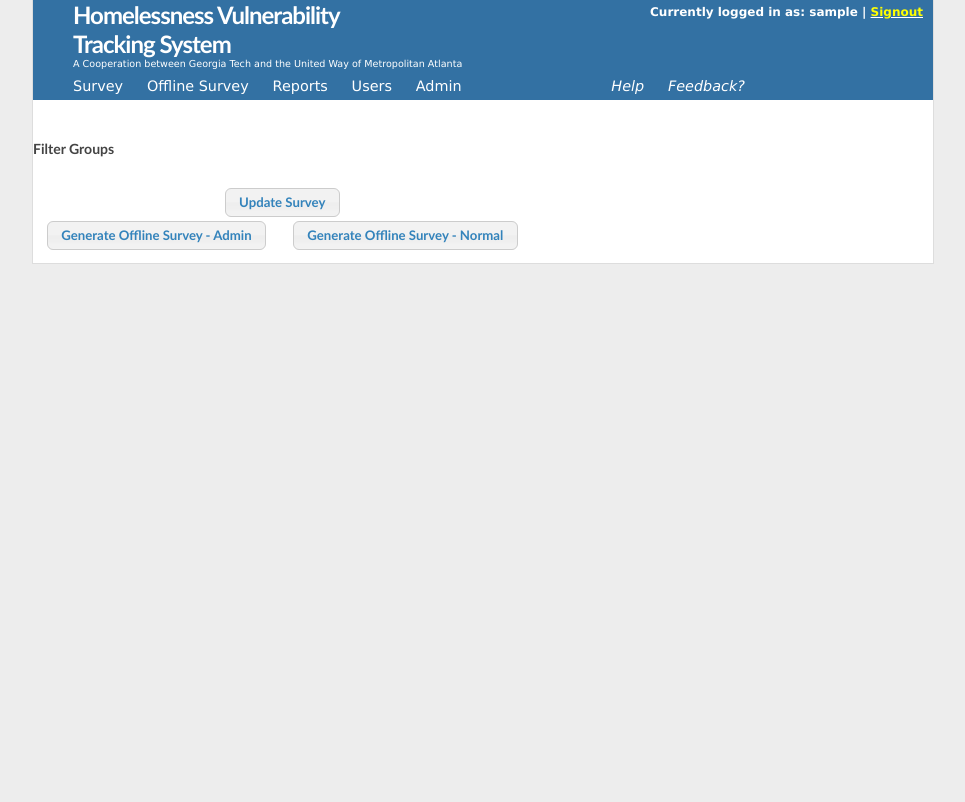
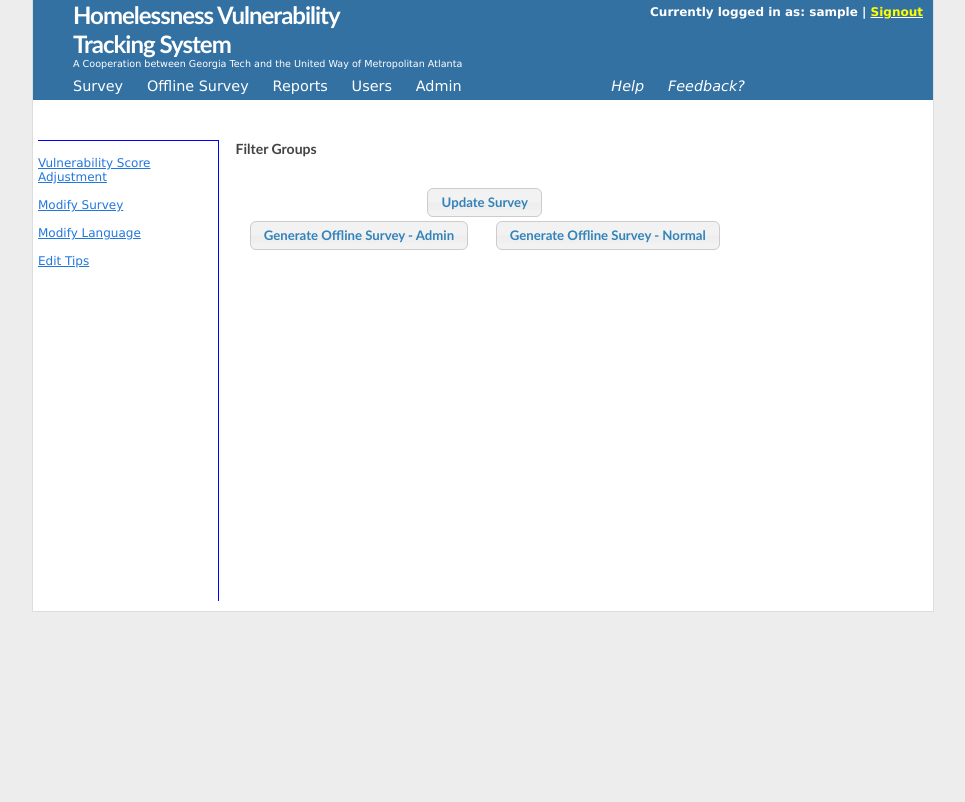
Before and after one commit to brett9897/Streets2Home, a WordPress theme: template modify_survey.php in a window 1280 px wide. Shown: the whole page, without its empty margins (157-1122 px from the left). Run offline with PHP 8.4 and a stand-in for WordPress, Linux system fonts and the light colour scheme; the site name, menu and one post (Sample post) are stand-ins, and other content is empty; the visitor is signed in with stand-in values (Sample User, id 1); a stand-in replaces the project's code that opens the database connection; some libraries are stand-ins or nearby versions.

Commit message:
Finished admin nav

```diff
--- a/modify_survey.php
+++ b/modify_survey.php
@@ -10,7 +10,7 @@
               <script src="js/jquery-ui-1.9.2.custom.min.js" type="text/javascript"></script>
               <script src="js/button.js" text="text/javascript"></script>
 			</head>
-			<body onload="javascript:setOffsets()">
+			<body>
 <?php
 session_start();
 include('dbconfig.php');
@@ -79,8 +79,16 @@ else if( isset($_SESSION['surveyOfflineSet']) ) {
 	$_SESSION['surveyOfflineSet'] = null;
 }
 
-
-echo '<div id="wrapper">';
+?>
+<div id="wrapping" class="mod_surv">
+    <div id="side_nav" class="mod_surv">
+        <a href="adjust_vi.php">Vulnerability Score Adjustment</a><br/><br/>
+        <a href="modify_survey.php">Modify Survey</a><br/><br/>
+        <a href="#">Modify Language</a><br/><br/>
+        <a href="edit_tips.php">Edit Tips</a><br/><br/>
+    </div>
+<?php
+echo '<div id="wrapper" class="mod_surv">';
 echo '<h3>Filter Groups</h3><br/><br/>';
 echo '<table>';
 echo '<form method="post" action="modify_survey.php">';
@@ -93,7 +101,8 @@ echo '<tr>
 echo '</form>';
 echo '</table>';
 echo '</div>';
-
+echo '</div>';
+echo '<div class="clear"></div>';
 function display_group_selection(){
     $q = "SELECT grouping_name, grouping_id
           FROM grouping_names";
--- a/screen.css
+++ b/screen.css
@@ -64,3 +64,56 @@ form#new_person table td {
   margin-left: auto;
   margin-right: auto;
 }
+
+#side_nav
+{
+  float: left;
+  position: relative;
+  width: 20%;
+  border-right: solid 1px;
+  border-top: solid 1px;
+  border-color: blue;
+  height: 100%;
+  padding-top: 15px;
+  margin-left: 5px;
+}
+
+#side_nav.vi
+{
+  height: 345px;
+}
+
+#side_nav.mod_surv
+{
+  height: 445px;
+}
+
+#side_nav.edit_tips
+{
+  height: 800px;
+}
+
+#content, #wrapper.mod_surv, #dt_example
+{
+  float: right;
+  width: 77.5%;
+  text-align: left;
+  position: relative;
+}
+
+#wrapping
+{
+  height: 100%;
+  background-color: white;
+  min-height: 410px;
+}
+
+#wrapping.mod_surv
+{
+  min-height: 450px;
+}
+
+.clear
+{
+  clear:both;
+}
--- a/serverDownloaded/modify_survey.php
+++ b/serverDownloaded/modify_survey.php
@@ -54,7 +54,7 @@ if(isset($_POST['submit'])){
 }
 
 
-echo '<div id="wrapper">';
+echo '<div id="wrapper" class="mod_surv">';
 echo '<h3>Filter Groups</h3><br/><br/>';
 echo '<table>';
 echo '<form method="post" action="modify_survey.php">';
```
Also changed, not shown: adjust_vi.php (+20 -13 lines), edit_tips.php (+12 -6 lines).
